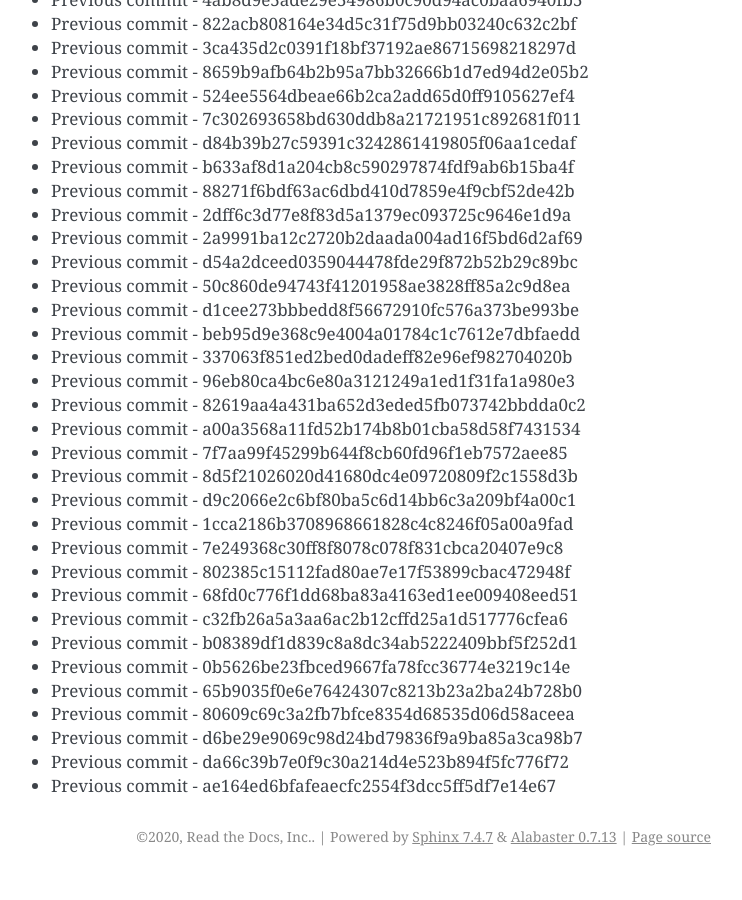
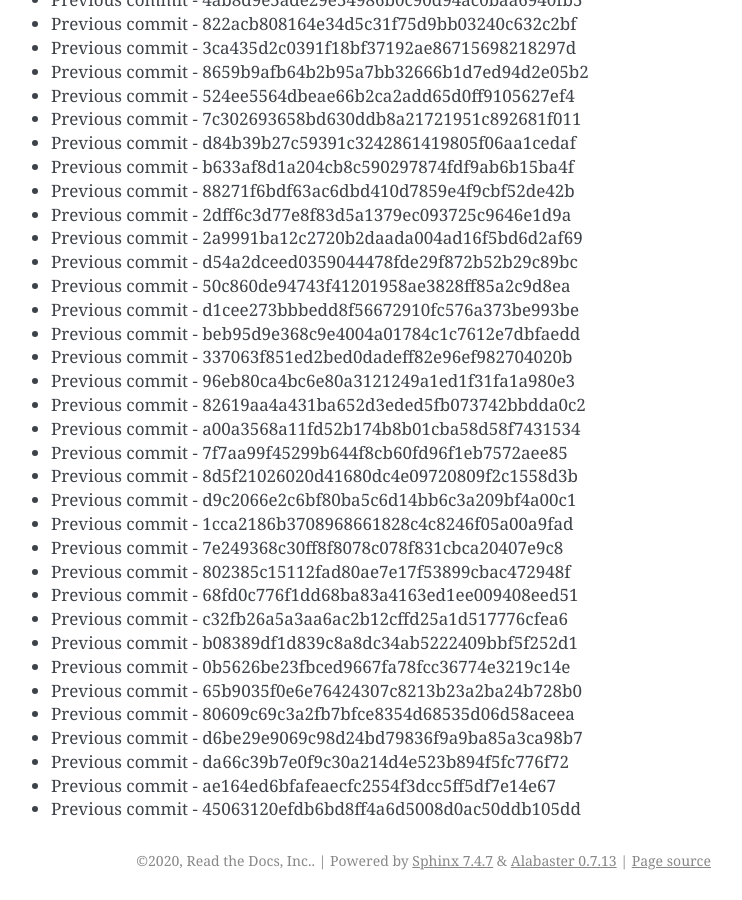
Before and after one commit to readthedocs/rtd-git-stresstest, a Sphinx documentation site: the page built from docs/updates.rst, in a window 1280 px wide and 900 px high, scrolled down 80922 px. Shown: the whole window, without its empty margins (399-1141 px from the left). Built offline with Sphinx 7.4.7, drawn with Linux system fonts in a browser that asks for light colours; before the commit the page ends 81798 px from its top, so only the background shows below that.

Commit message:
Generating commit from previous: 45063120efdb6bd8ff4a6d5008d0ac50ddb105dd

```diff
--- a/docs/updates.rst
+++ b/docs/updates.rst
@@ -3432,3 +3432,4 @@ It can be tested for any performance characteristics.
 * Previous commit - d6be29e9069c98d24bd79836f9a9ba85a3ca98b7
 * Previous commit - da66c39b7e0f9c30a214d4e523b894f5fc776f72
 * Previous commit - ae164ed6bfafeaecfc2554f3dcc5ff5df7e14e67
+* Previous commit - 45063120efdb6bd8ff4a6d5008d0ac50ddb105dd
```
